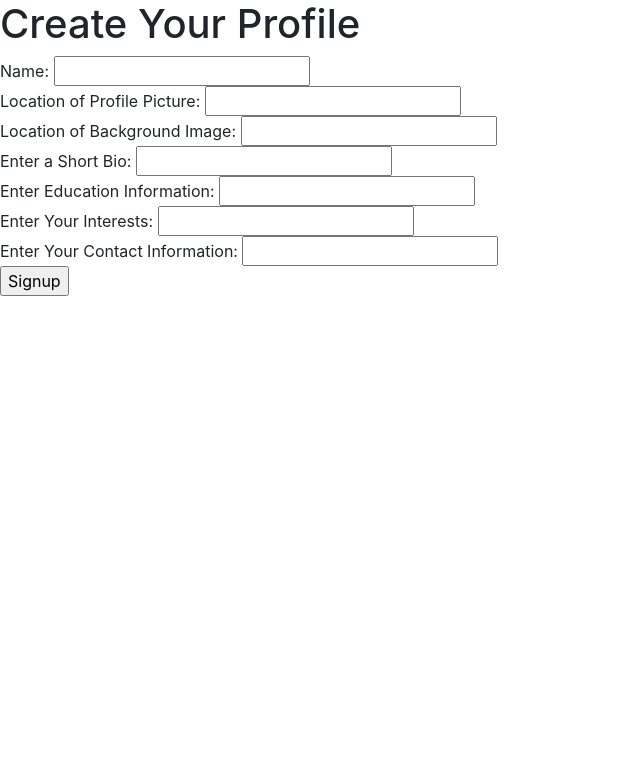
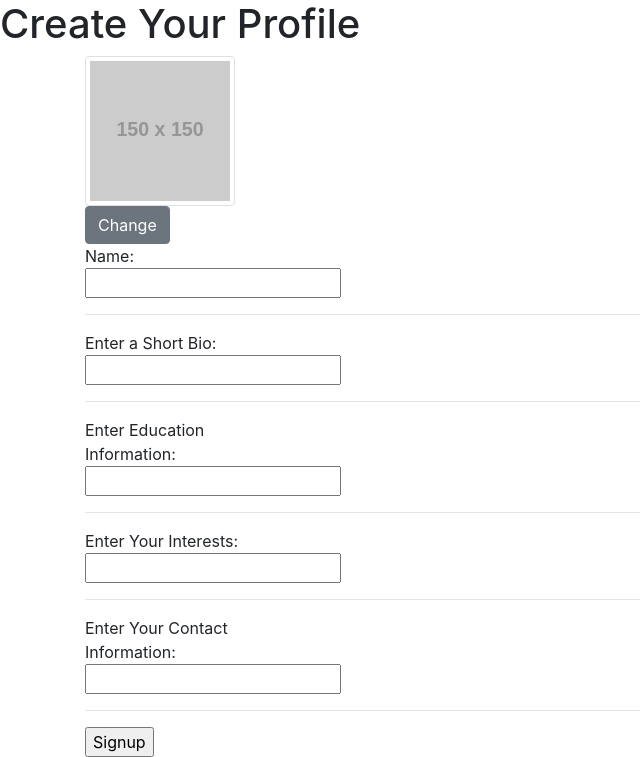
Before and after one commit to reamber/13eta, a Django app: page /profile/signup in a window 1280 px wide. Shown: the part 56-813 px from the top of the page, without its empty margins (0-640 px from the left). Before the commit the page ends 352 px from the top, so only its background shows below. Run offline with Django 3.2, Linux system fonts and the light colour scheme; grey boxes labelled with a size stand in for pictures from a placeholder-image service; some libraries are stand-ins or nearby versions.

Commit message:
profile page edits

```diff
--- a/user_profile/templates/user_profile/signup.html
+++ b/user_profile/templates/user_profile/signup.html
@@ -6,14 +6,53 @@
 
 <form action="/profile/getNewProfile" method="post">
 {% csrf_token %}
-    Name: <input type="text" name="profile_name"><br>
-    Location of Profile Picture: <input type="text" name="profile_pic"><br>
-    Location of Background Image: <input type="text" name="profile_background"><br>
-    Enter a Short Bio: <input type="text" name="profile_bio"><br>
-    Enter Education Information: <input type="text" name="profile_education"><br>
-    Enter Your Interests: <input type="text" name="profile_interests"><br>
-    Enter Your Contact Information: <input type="text" name="profile_contact_info"><br>
+<div class = "container">
+        <div class = "row">
+            <div class="col-12">
+                    <div class="image-container">
+                        <img src = "http://placehold.it/150x150" style="width: 150px; height: 150px" class="img-thumbnail" />
+                        <div class="imageupload">
+                            <input type="button" class="btn btn-secondary" id="btnChangePicture" value="Change"/>
+                        </div>
+                    </div>
+
+                    <div class = "row">
+                            <div class="col-sm-3 col-md-2 col-5">
+                                Name: <input type="text" name="profile_name"><br>
+                            </div>
+                    </div>
+                    <hr />
+    <!-- Location of Profile Picture: <input type="text" name="profile_pic"><br> -->
+    <!-- Upload Background Image: <input type="text" name="profile_background"><br> -->
+
+                    <div class = "row">
+                            <div class="col-sm-3 col-md-2 col-5">
+                                Enter a Short Bio: <input type="text" name="profile_bio"><br>
+                            </div>
+                    </div>
+                    <hr />
+
+                    <div class = "row">
+                            <div class="col-sm-3 col-md-2 col-5">
+                                Enter Education Information: <input type="text" name="profile_education"><br>
+                            </div>
+                    </div>
+                    <hr />
+                    <div class = "row">
+                            <div class="col-sm-3 col-md-2 col-5">
+                                    Enter Your Interests: <input type="text" name="profile_interests"><br>
+                            </div>
+                    </div>
+                    <hr />
+
+                    <div class = "row">
+                            <div class="col-sm-3 col-md-2 col-5">
+                                    Enter Your Contact Information: <input type="text" name="profile_contact_info"><br>
+                            </div>
+                    </div>
+                    <hr />
     <input type="submit" value="Signup">
+    </div>
 </form>
 
 {% endblock %}
```
